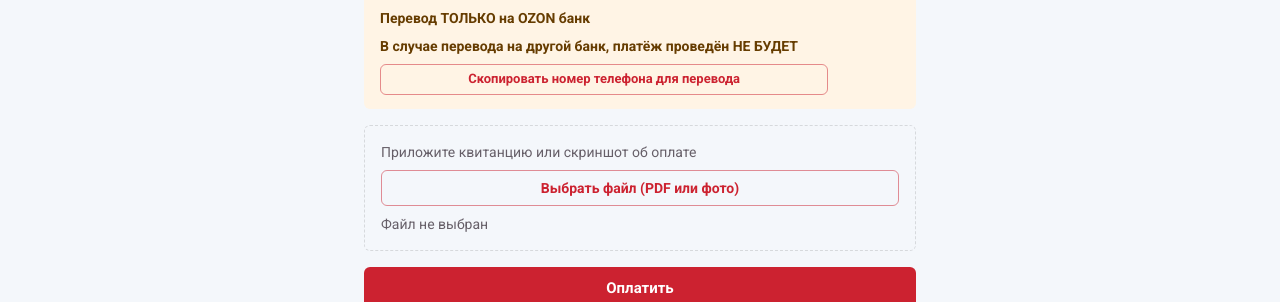
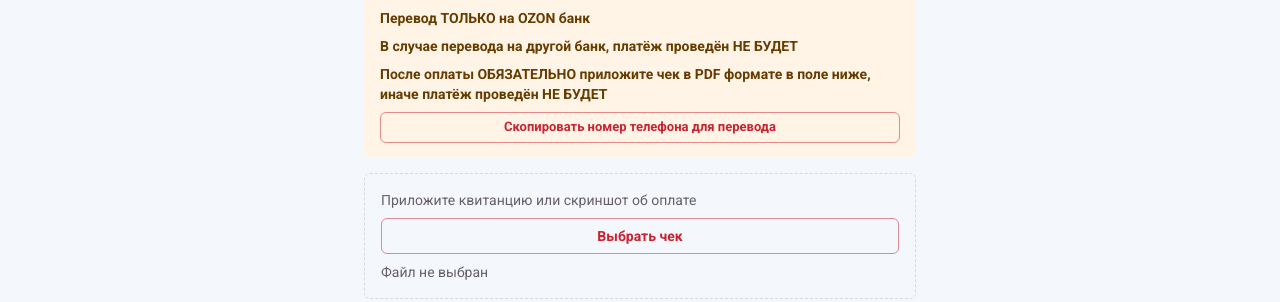
Before and after one commit to naklokov/vpn-ff-ui, a React (Create React App) app: page /payment in a window 1280 px wide. Shown: the part 363-665 px from the top of the page. Built offline with nearby package versions, Linux system fonts and the light colour scheme.

Commit message:
fix: Исправление текстовок

```diff
--- a/src/pages/PaymentPage.tsx
+++ b/src/pages/PaymentPage.tsx
@@ -258,6 +258,10 @@
                 <Typography variant="body2" fontWeight={700}>
                   В случае перевода на другой банк, платёж проведён НЕ БУДЕТ
                 </Typography>
+                <Typography variant="body2" fontWeight={700}>
+                  После оплаты ОБЯЗАТЕЛЬНО приложите чек в PDF формате в поле
+                  ниже, иначе платёж проведён НЕ БУДЕТ
+                </Typography>
                 <Button
                   variant="outlined"
                   size="small"
@@ -287,7 +291,7 @@
                   Приложите квитанцию или скриншот об оплате
                 </Typography>
                 <Button variant="outlined" component="label">
-                  Выбрать файл (PDF или фото)
+                  Выбрать чек
                   <input
                     type="file"
                     hidden
@@ -359,7 +363,9 @@
         <DialogTitle>Ваша оплата успешно принята</DialogTitle>
         <DialogContent>
           <Stack spacing={1}>
-            <Typography>Доступ продлён на {successPeriod ?? period} мес.</Typography>
+            <Typography>
+              Доступ продлён на {successPeriod ?? period} мес.
+            </Typography>
             <Typography>
               Обновите подписку в приложении в котором вы используете VPN
             </Typography>
```
